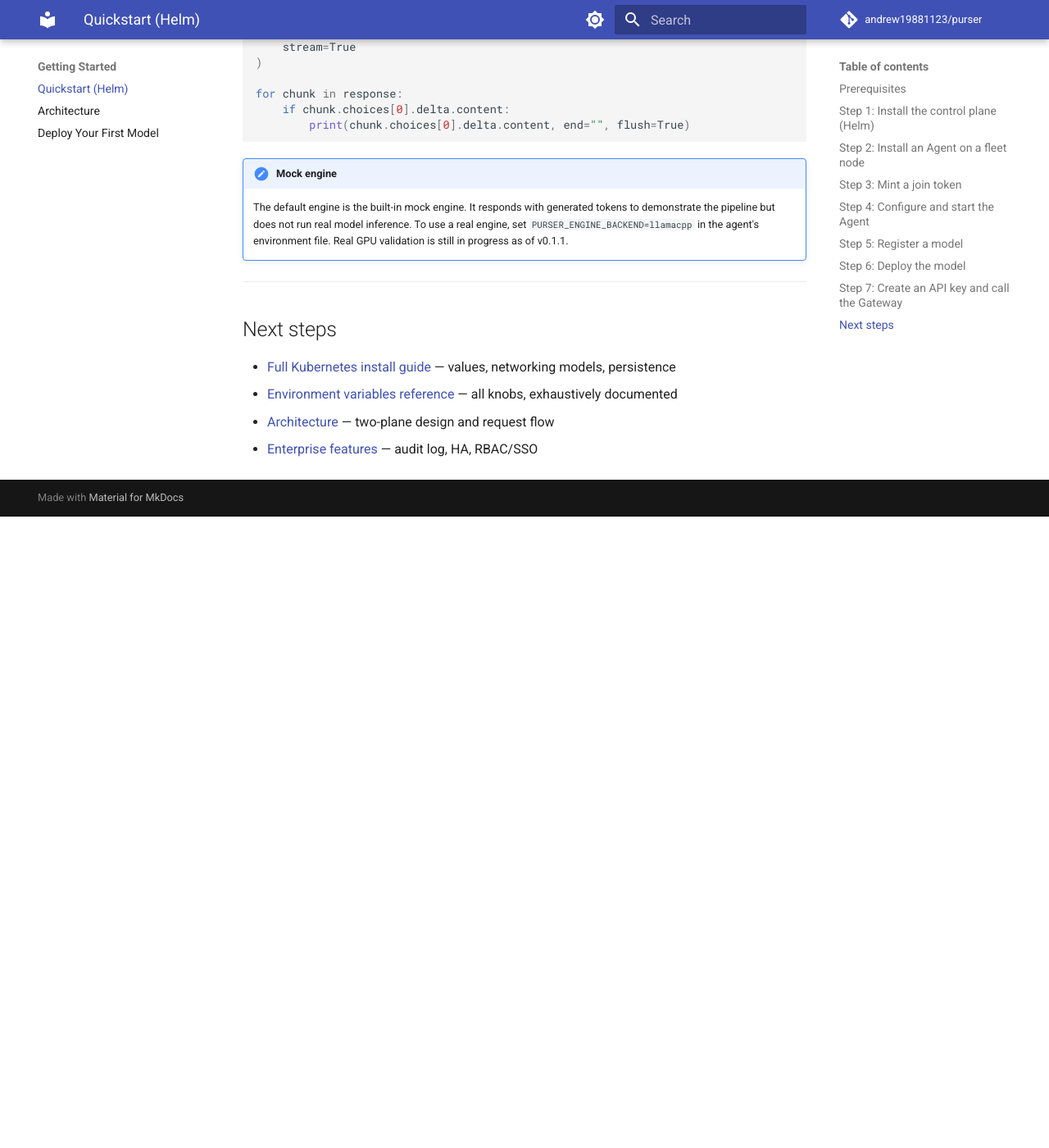
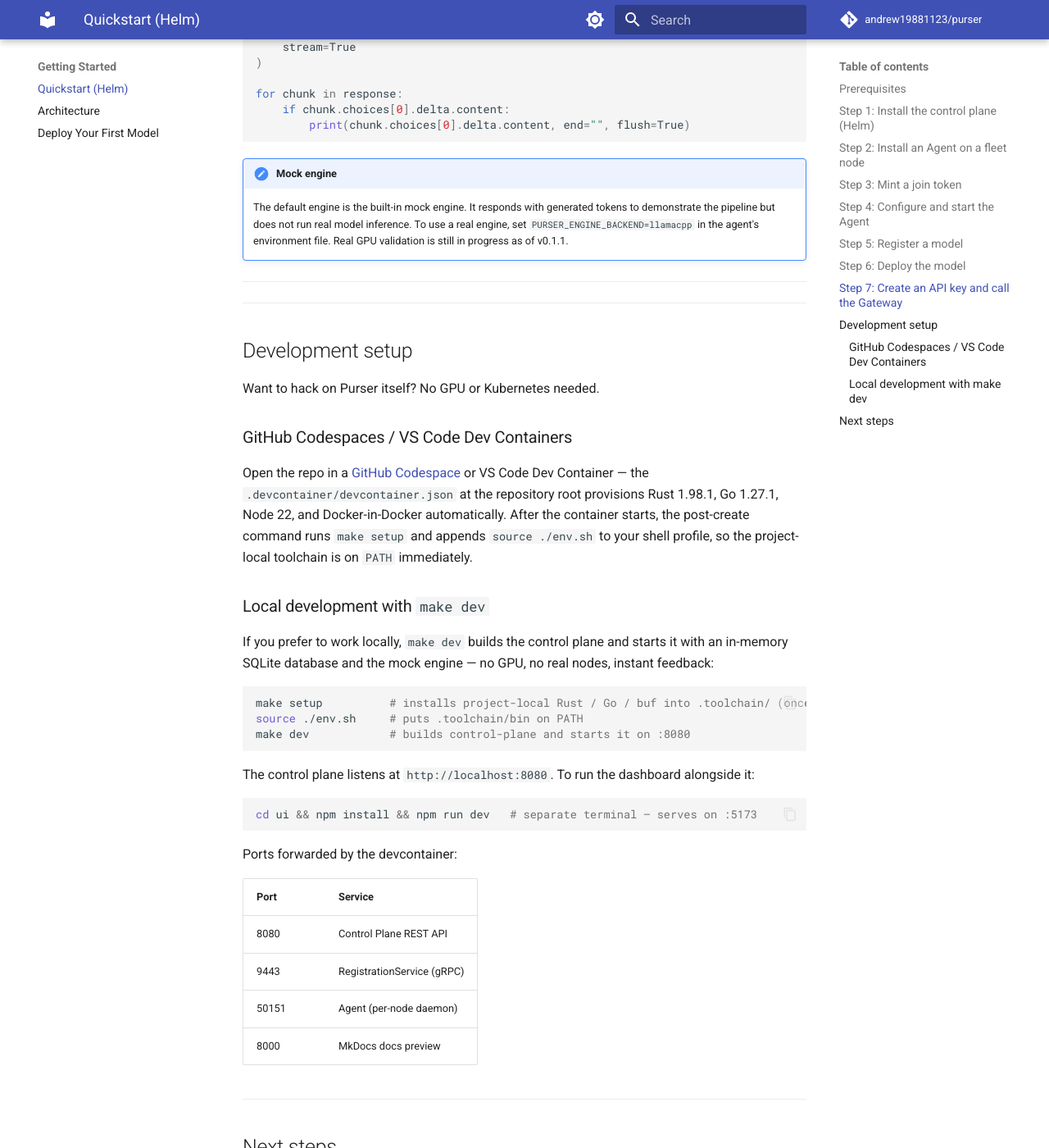
Before and after one commit to andrew19881123/purser, an MkDocs documentation site: the page built from website/docs/getting-started/quickstart.md, in a window 1280 px wide and 1400 px high, scrolled down 4307 px. Shown: the whole window at 82% size. Built offline with MkDocs 1.6.1 and Material for MkDocs 9.7.7, drawn with Linux system fonts in a browser that asks for light colours; comment, search, counter and statistics services are not loaded; before the commit the page ends 4937 px from its top, so only the background shows below that; some of the changed text lies outside the part shown.

Commit message:
feat(dx): devcontainer.json + make dev target + good-first-issue contribution guide
Add .devcontainer/devcontainer.json for GitHub Codespaces / VS Code Dev
Containers (Rust 1.98.1, Go 1.27.1, Node 22, Docker-in-Docker; postCreate
runs make setup and appends source ./env.sh to ~/.bashrc; forwards ports
8080/9443/50151/8000).

Add `make dev` Makefile target: depends on build, compiles control-plane
to ./bin/control-plane, then starts it with PURSER_DB, PURSER_ADDR,
PURSER_GRPC_ADDR, PURSER_PKI_DIR, and PURSER_ENGINE_BACKEND=mock — no GPU,
no real nodes, instant local feedback.

Add "Good first issues" section to CONTRIBUTING.md (5 concrete tasks with
file pointers: GET /models/{id} endpoint, gofmt drift, SWIM test coverage,
planner FitError messages, PURSER_RECONCILER_* docs).

Update website/docs/getting-started/quickstart.md with a "Development
setup" section covering devcontainer and make dev usage, forwarded-port
table, and a link to the contributing guide.

Co-Authored-By: Claude <noreply@anthropic.com>
Signed-off-by: andrew19881123 <andrew19881123@gmail.com>

````diff
--- a/website/docs/getting-started/quickstart.md
+++ b/website/docs/getting-started/quickstart.md
@@ -222,9 +222,47 @@ for chunk in response:
 
 ---
 
+---
+
+## Development setup
+
+Want to hack on Purser itself? No GPU or Kubernetes needed.
+
+### GitHub Codespaces / VS Code Dev Containers
+
+Open the repo in a [GitHub Codespace](https://github.com/features/codespaces) or VS Code Dev Container — the `.devcontainer/devcontainer.json` at the repository root provisions Rust 1.98.1, Go 1.27.1, Node 22, and Docker-in-Docker automatically. After the container starts, the post-create command runs `make setup` and appends `source ./env.sh` to your shell profile, so the project-local toolchain is on `PATH` immediately.
+
+### Local development with `make dev`
+
+If you prefer to work locally, `make dev` builds the control plane and starts it with an in-memory SQLite database and the mock engine — no GPU, no real nodes, instant feedback:
+
+```bash
+make setup          # installs project-local Rust / Go / buf into .toolchain/ (once)
+source ./env.sh     # puts .toolchain/bin on PATH
+make dev            # builds control-plane and starts it on :8080
+```
+
+The control plane listens at `http://localhost:8080`. To run the dashboard alongside it:
+
+```bash
+cd ui && npm install && npm run dev   # separate terminal — serves on :5173
+```
+
+Ports forwarded by the devcontainer:
+
+| Port  | Service                        |
+|-------|-------------------------------|
+| 8080  | Control Plane REST API         |
+| 9443  | RegistrationService (gRPC)     |
+| 50151 | Agent (per-node daemon)        |
+| 8000  | MkDocs docs preview            |
+
+---
+
 ## Next steps
 
 - [Full Kubernetes install guide](../install/kubernetes.md) — values, networking models, persistence
 - [Environment variables reference](../configuration/env-vars.md) — all knobs, exhaustively documented
 - [Architecture](architecture.md) — two-plane design and request flow
 - [Enterprise features](../enterprise/overview.md) — audit log, HA, RBAC/SSO
+- [Contributing guide](https://github.com/andrew19881123/purser/blob/main/CONTRIBUTING.md) — good first issues and conventions
````
Also changed, not shown: CONTRIBUTING.md (+16 -0 lines), 2 other files.
